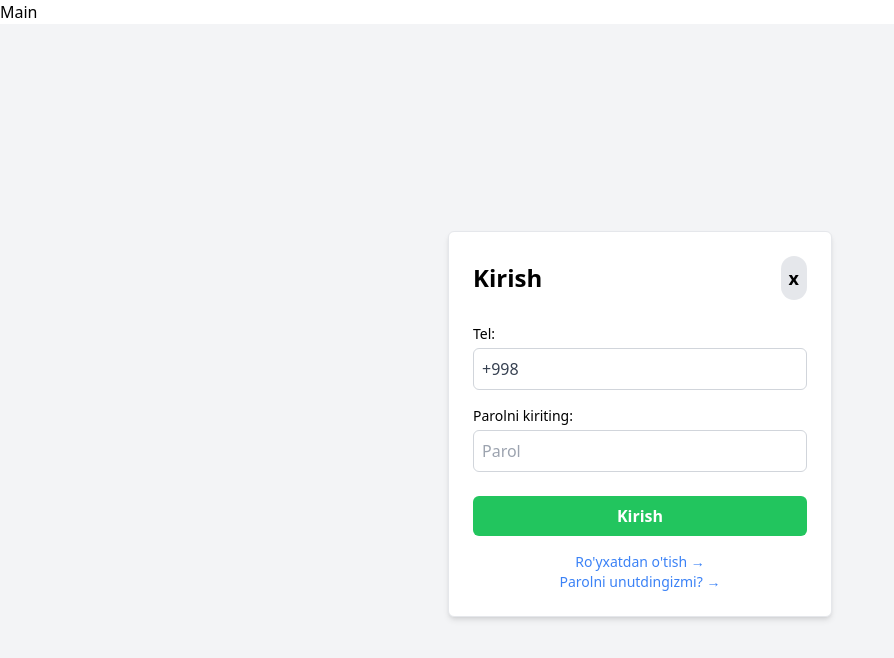
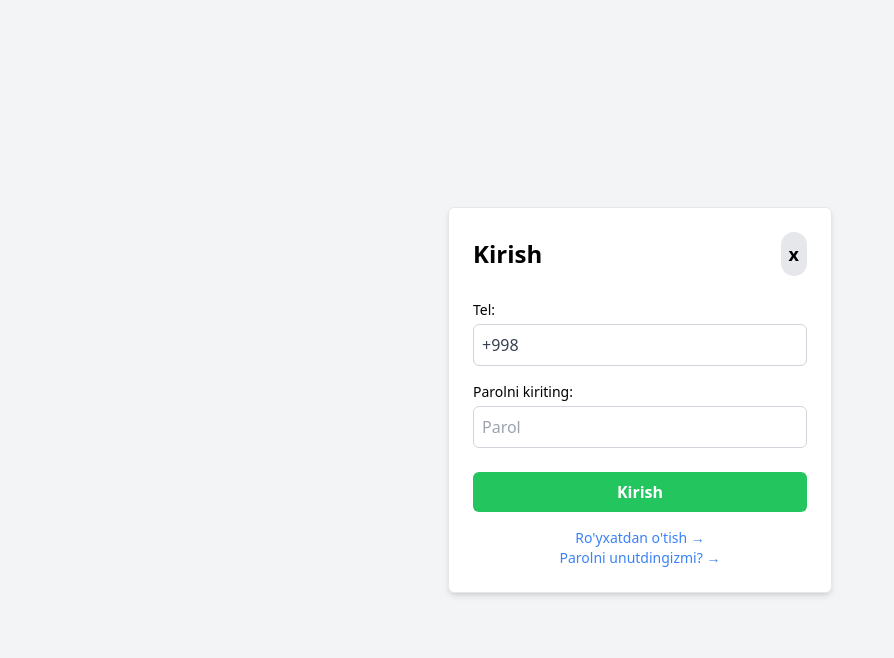
Before and after one commit to Abdurahman0/Fruteacorp, a React (Vite) app: page / in a window 1280 px wide. Shown: the top 658 px of the page, without its empty margins (0-894 px from the left). Built offline with nearby package versions, Linux system fonts and the light colour scheme.

Commit message:
add to pass /about page

```diff
--- a/src/components/Home.jsx
+++ b/src/components/Home.jsx
@@ -1,7 +1,7 @@
 function Home() {
   return (
     <div>
-
+      home
     </div>
   )
 }
--- a/src/components/Login.jsx
+++ b/src/components/Login.jsx
@@ -1,9 +1,11 @@
 /* eslint-disable react/no-unescaped-entities */
 import { useState, useEffect } from 'react'
+import { useNavigate } from 'react-router-dom'
 import { toast } from 'react-toastify'
 
 function Login() {
 	const [view, setView] = useState('login') // Tracks the current view: 'login', 'signup', 'forgot'
+	const navigate = useNavigate()
 	const [formData, setFormData] = useState({
 		firstName: '',
 		lastName: '',
@@ -54,6 +56,7 @@ function Login() {
 					localStorage.setItem('refreshToken', RefreshToken)
 					setIsAuthenticated(true) // Update state to hide the component
 					toast('Request successful!')
+					navigate("/about")
 				} else {
 					toast('No token received')
 				}
--- a/src/pages/Main.jsx
+++ b/src/pages/Main.jsx
@@ -3,9 +3,8 @@ import Login from '../components/Login'
 function Main() {
 	return (
 		<div>
-			Main
 			<div>
-				<Login />
+					<Login />
 			</div>
 		</div>
 	)
```
